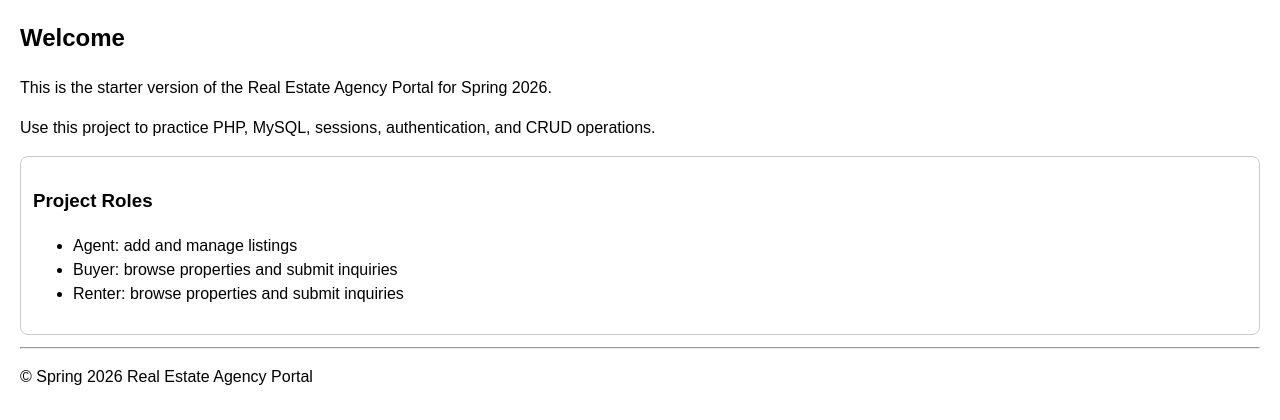
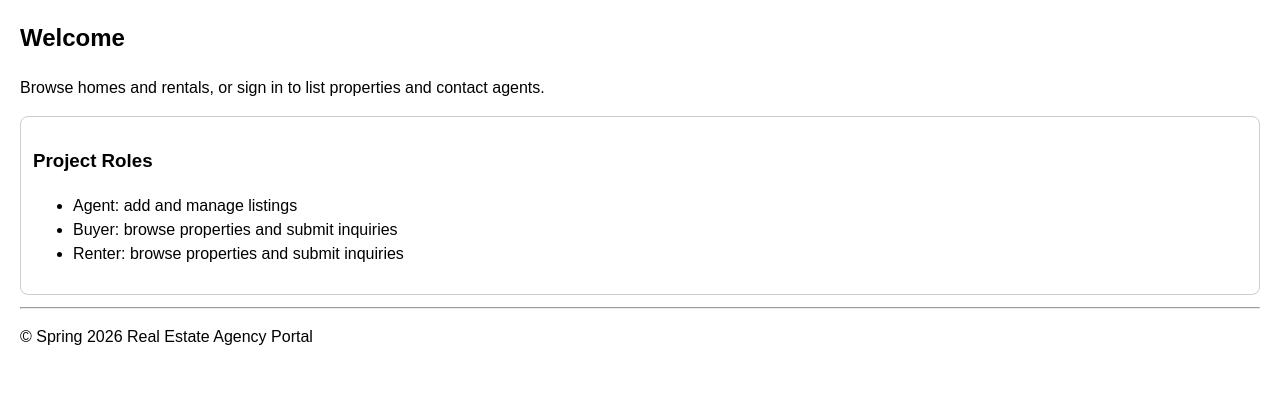
Before and after one commit to Goldstring123/real-estate-agency-portal-php-mysql, a PHP site: page / in a window 1280 px wide. Shown: the part 125-545 px from the top of the page. Run offline with PHP 8.4, Linux system fonts and the light colour scheme.

Commit message:
Revise project description in index.php
Updated project description to include browsing homes and rentals.

```diff
--- a/index.php
+++ b/index.php
@@ -1,7 +1,6 @@
 <?php include 'includes/header.php'; ?>
 <h2>Welcome</h2>
-<p>This is the starter version of the Real Estate Agency Portal for Spring 2026.</p>
-<p>Use this project to practice PHP, MySQL, sessions, authentication, and CRUD operations.</p>
+<p>Browse homes and rentals, or sign in to list properties and contact agents.</p>
 
 <div class="card">
     <h3>Project Roles</h3>
```
